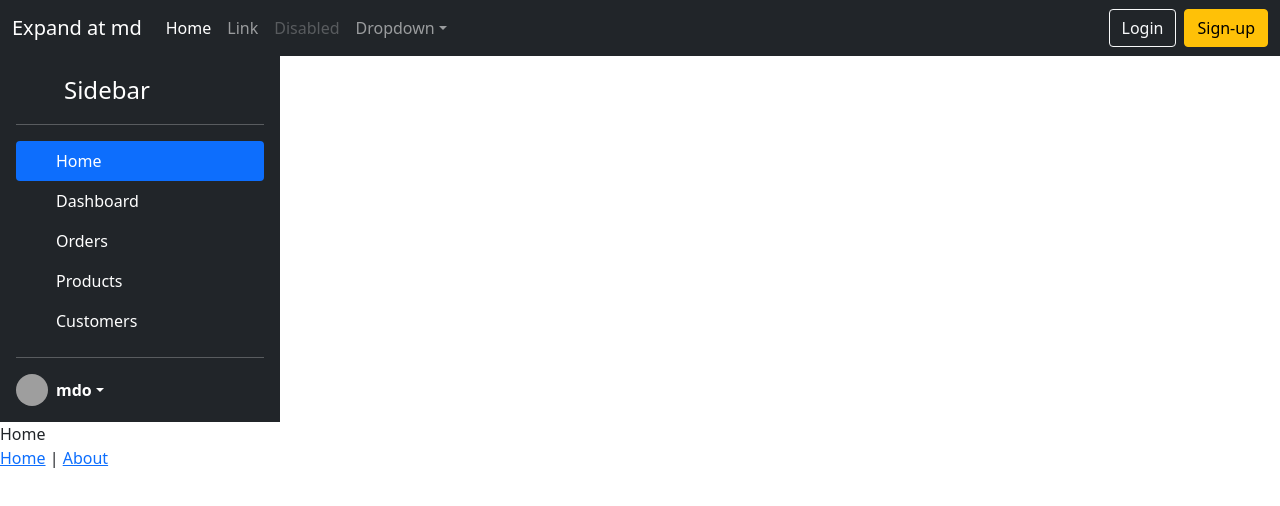
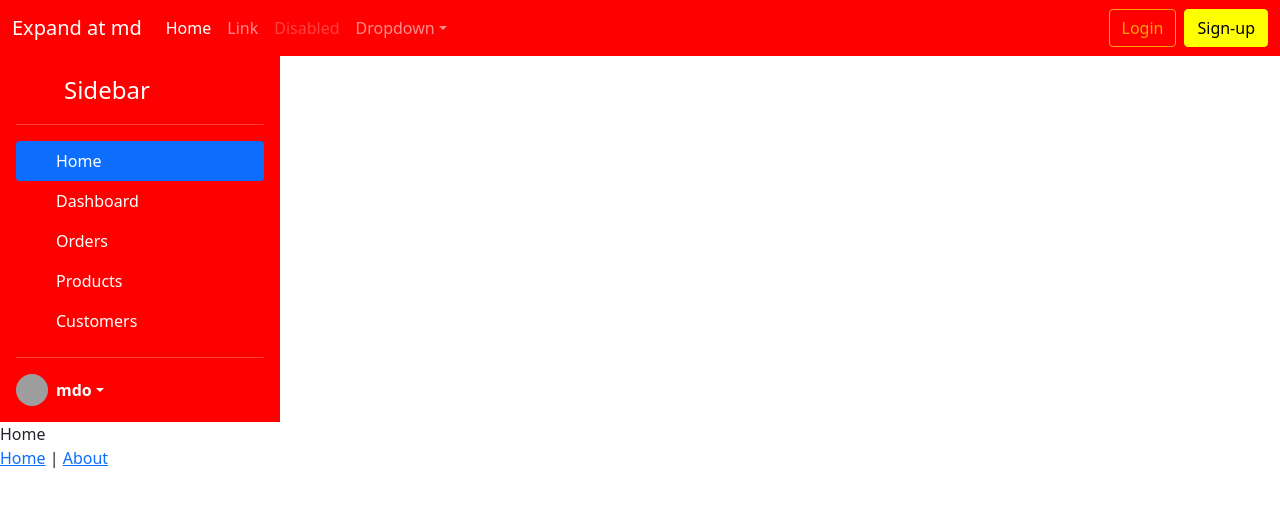
Before and after one commit to shilpichak/my-cv-maker-frontend, a React (Create React App) app: page / in a window 1280 px wide. Shown: the top 506 px of the page. Built offline with nearby package versions, Linux system fonts and the light colour scheme; grey boxes are pictures that could not be loaded.

Commit message:
Update custom.scss

```diff
--- a/src/custom.scss
+++ b/src/custom.scss
@@ -2,7 +2,7 @@
 
 /* make the customizations */
 
-/*$theme-colors: (
+$theme-colors: (
 	"primary": lightgreen,
 	"secondary": green,
 	"success": lightblue,
@@ -12,7 +12,7 @@
 	"link": pink,
     "info": blue,
 	"dark": red,
-);*/
+);
 
 /* import bootstrap to set changes */
 @import "~bootstrap/scss/bootstrap";
```
